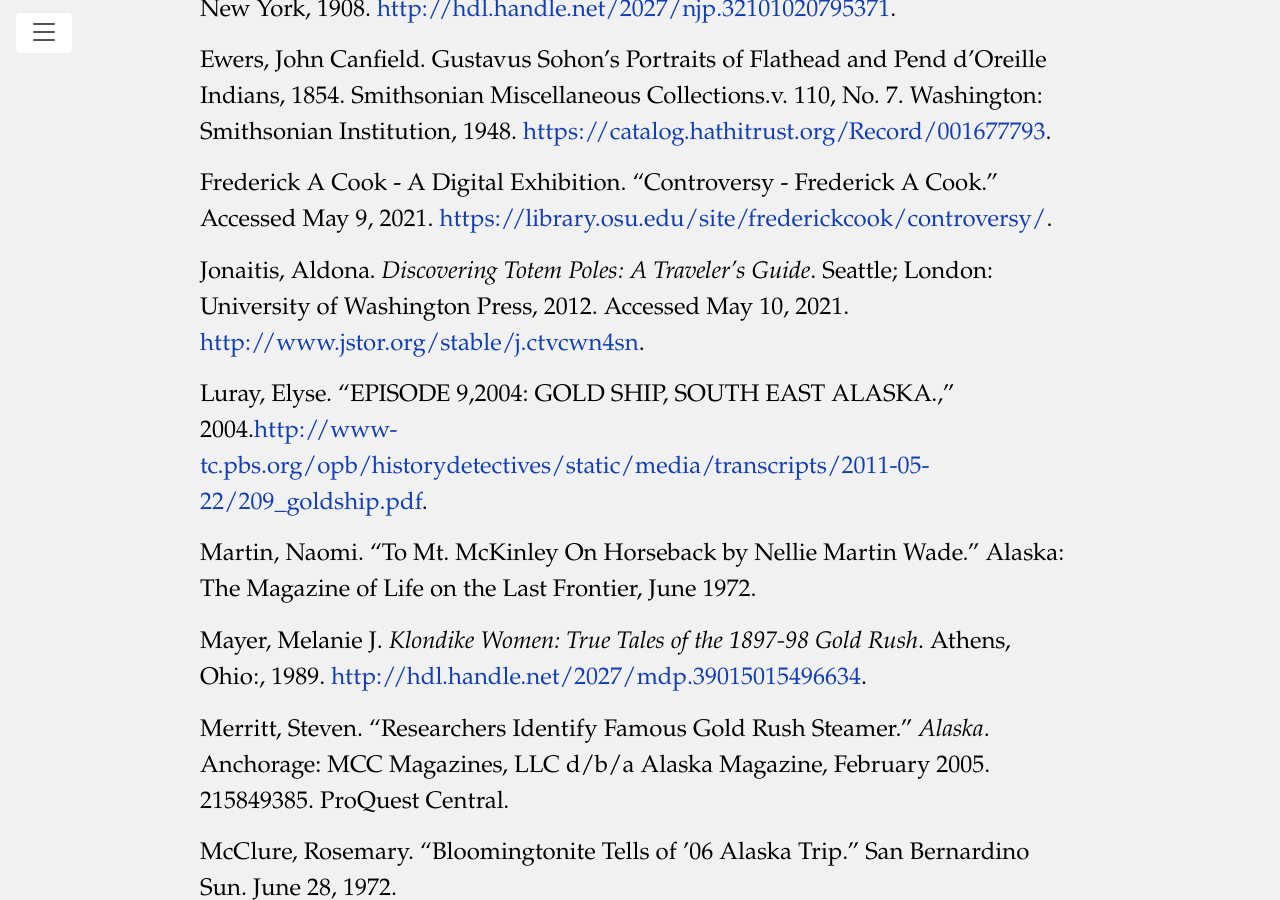
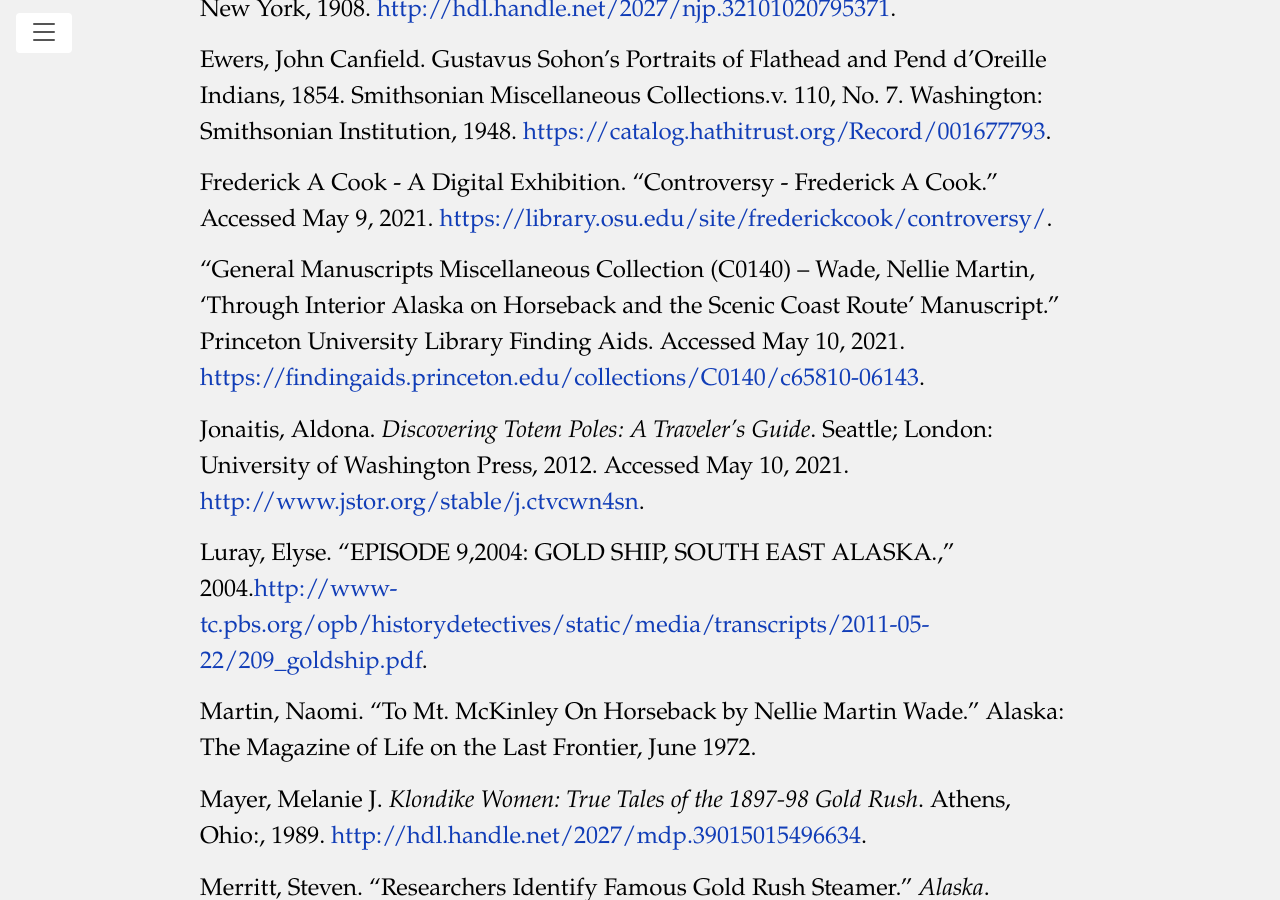
Before and after one commit to HUM-331-Princeton/manifest-destiny, a Jekyll site: the page built from references.md, in a window 1280 px wide and 900 px high, scrolled down 1162 px. Built offline with Jekyll 4.4.1, drawn with Linux system fonts in a browser that asks for light colours; some of the changed text lies outside the part shown.

Commit message:
Update references.md

```diff
--- a/references.md
+++ b/references.md
@@ -18,6 +18,8 @@
 Ewers, John Canfield. Gustavus Sohon’s Portraits of Flathead and Pend d’Oreille Indians, 1854. Smithsonian Miscellaneous Collections.v. 110, No. 7. Washington: Smithsonian Institution, 1948. <https://catalog.hathitrust.org/Record/001677793>.
 
 Frederick A Cook - A Digital Exhibition. “Controversy - Frederick A Cook.” Accessed May 9, 2021. <https://library.osu.edu/site/frederickcook/controversy/>.
+
+“General Manuscripts Miscellaneous Collection (C0140) -- Wade, Nellie Martin, ‘Through Interior Alaska on Horseback and the Scenic Coast Route’ Manuscript.” Princeton University Library Finding Aids. Accessed May 10, 2021. [https://findingaids.princeton.edu/collections/C0140/c65810-06143](https://findingaids.princeton.edu/collections/C0140/c65810-06143).
 
 Jonaitis, Aldona. _Discovering Totem Poles: A Traveler's Guide_. Seattle; London: University of Washington Press, 2012. Accessed May 10, 2021. [http://www.jstor.org/stable/j.ctvcwn4sn](http://www.jstor.org/stable/j.ctvcwn4sn).
 
```
Also changed, not shown: other parts of references.md (+0 -2 lines).
